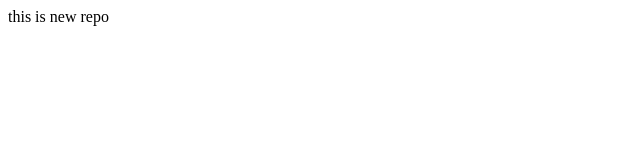
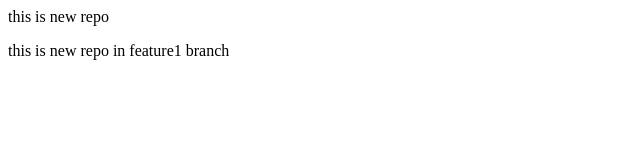
Before and after one commit to laxman-sawant2911/DSA_2, a plain HTML site: page index.html in a window 1280 px wide. Shown: the whole page, without its empty margins (0-640 px from the left). Drawn offline with Linux system fonts and the light colour scheme.

Commit message:
added new line of code in feature2 branch

```diff
--- a/index.html
+++ b/index.html
@@ -1 +1,2 @@
 <p>this is new repo</p>
+<p>this is new repo in feature1 branch</p>
```
